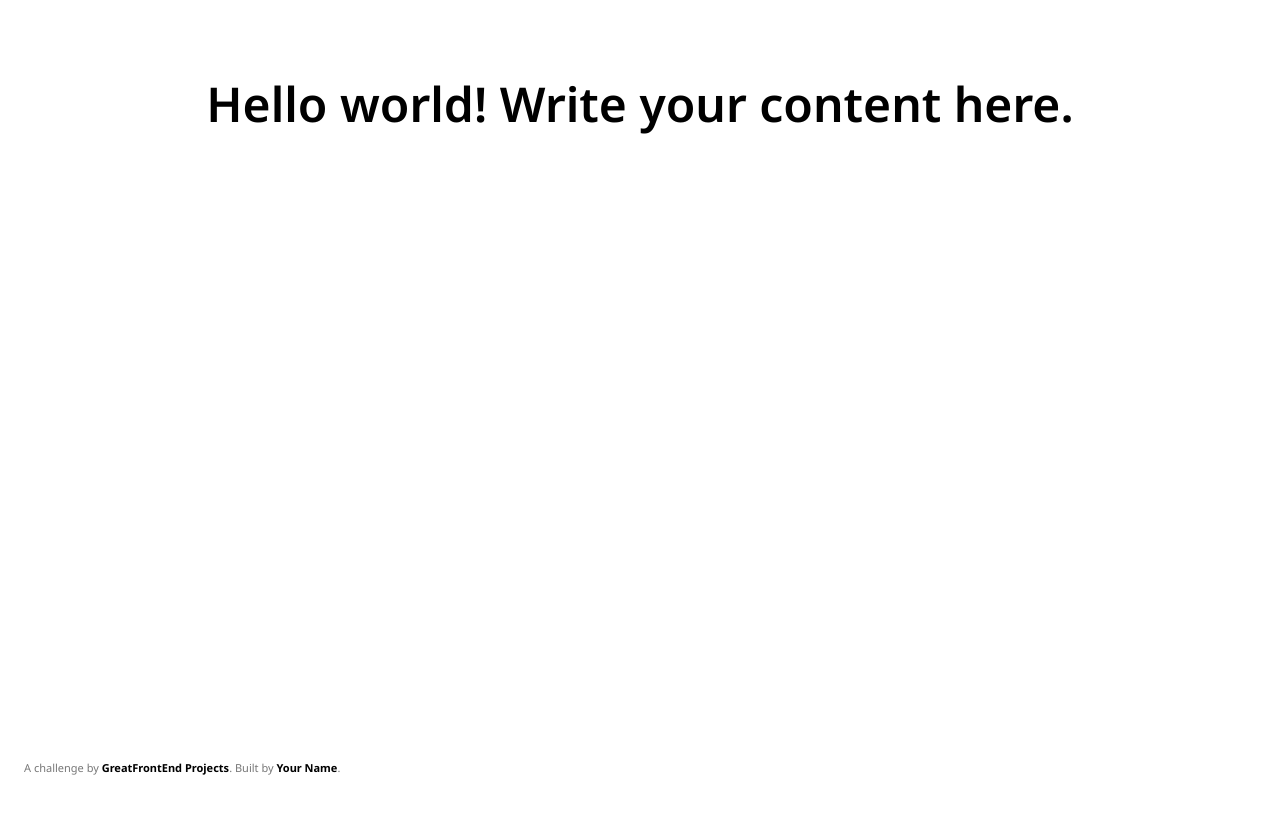
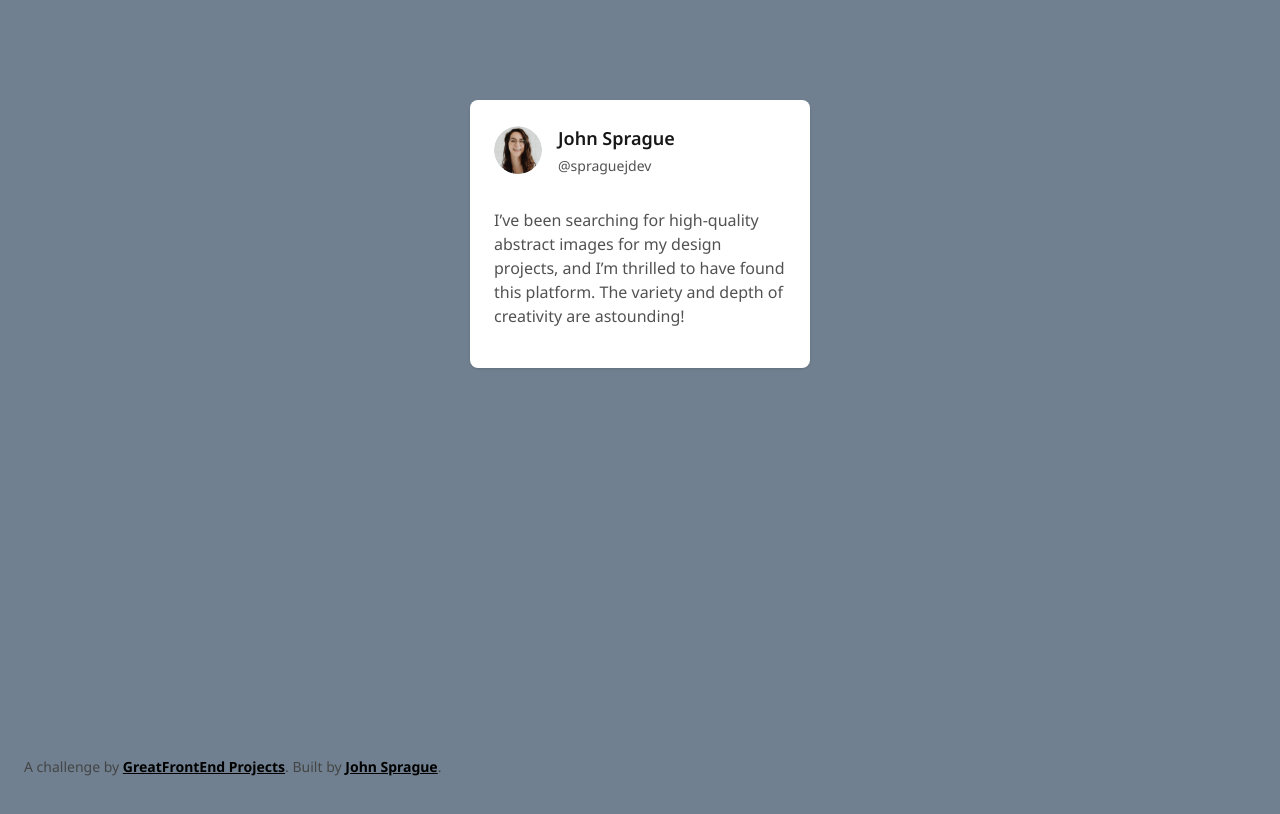
Before and after one commit to john-sprague/front-end-projects, a plain HTML site: page testimonial-card/index.html in a window 1280 px wide. Drawn offline with nearby package versions, Linux system fonts and the light colour scheme.

Commit message:
feat: testimonial-card

```diff
--- a/testimonial-card/index.html
+++ b/testimonial-card/index.html
@@ -1,6 +1,5 @@
 <!DOCTYPE html>
 <html lang="en">
-  <!-- [Delete this comment] This file is the main file for the challenge. For the most part, you should be editing this file. -->
   <head>
     <meta charset="utf-8" />
     <meta name="viewport" content="width=device-width, initial-scale=1" />
@@ -12,43 +11,131 @@
       rel="stylesheet"
     />
     <link rel="stylesheet" href="css/style.css" />
-
-    <!-- Tailwind CDN allows you to use Tailwind classes immediately in your HTML without any installation steps.
-      If you're not using Tailwind, you may delete the <script> -->
-    <!-- Get started on Tailwind: https://tailwindcss.com/docs/installation/play-cdn -->
-    <script src="https://cdn.tailwindcss.com"></script>
-
     <link rel="icon" href="img/favicon.ico" sizes="any" />
     <style>
-      /* You may write styles inside this <style> tag or within `css/style.css`. */
+      .page {
+        background-color: slategray;
+      }
+
+      /* === Block: card === */
+      .card {
+        max-width: 90%;
+        width: 21.25rem;
+        margin: 2rem auto;
+        padding: 1.5rem;
+        background-color: #fff;
+        border-radius: 0.5rem;
+        box-shadow:
+          0 0.0625rem 0.125rem -0.0625rem rgba(0, 0, 0, 0.1),
+          0 0.0625rem 0.1875rem 0 rgba(0, 0, 0, 0.1);
+        color: #525252;
+        font-family: "Noto Sans", sans-serif;
+        font-weight: 400;
+        display: flex;
+        flex-direction: column;
+        gap: 1rem;
+        margin-top: 100px;
+      }
+
+      /* === Elements of card === */
+      .card__profile {
+        display: flex;
+        align-items: center;
+        gap: 1rem;             /
+        color: #000;
+      }
+
+      .card__image-container {
+        flex-shrink: 0;
+        width: 3rem;
+        height: 3rem;
+      }
+
+      .card__image {
+        width: 100%;
+        height: 100%;
+        object-fit: cover;
+        border-radius: 50%;
+      }
+
+      .card__info {
+        display: flex;
+        flex-direction: column;
+        gap: 0.25rem;
+        flex-grow: 1;
+      }
+
+      .card__name {
+        font-size: 1.125rem;
+        line-height: 1.75rem;
+        font-weight: 600;
+        color: #171717;
+      }
+
+      .card__social {
+        font-size: 0.875rem;
+        line-height: 1.25rem;
+        color: #525252;
+      }
+
+      .card__text {
+        font-size: 1rem;
+        line-height: 1.5rem;
+      }
+
+      /* === Credits block === */
+      .credits {
+        text-align: center;
+        margin-top: 1.5rem;
+        font-size: 0.875rem;
+        color: #444;
+      }
+      .credits a {
+        text-decoration: underline;
+      }
     </style>
   </head>
-  <body>
-    <!-- Add your site or application content here -->
-    <h1 class="text-5xl text-center font-semibold pt-20">
-      Hello world! Write your content here.
-    </h1>
+  <body class="page">
+    <main>
+      <div class="card">
+        <div class="card__profile">
+          <div class="card__image-container">
+            <img
+              class="card__image"
+              src="img/profile-thumbnail.png"
+              alt="John Sprague’s profile photo"
+            />
+          </div>
+          <div class="card__info">
+            <span class="card__name">John Sprague</span>
+            <span class="card__social">@spraguejdev</span>
+          </div>
+        </div>
 
-    <!-- Sarah Dole
-      @sarahdole
-      I've been searching for high-quality abstract images for my design projects,
-      and I'm thrilled to have found this platform. The variety and depth of creativity are astounding!
-    -->
+        <p class="card__text">
+          I’ve been searching for high-quality abstract images for my design
+          projects, and I’m thrilled to have found this platform. The variety
+          and depth of creativity are astounding!
+        </p>
+      </div>
+    </main>
 
-    <!-- Attribute this challenge to yourself! -->
     <div class="credits" data-gfe-screenshot-exclude="true">
       A challenge by
       <a
         href="https://www.greatfrontend.com/projects?ref=challenges"
         target="_blank"
+        rel="noopener noreferrer"
         >GreatFrontEnd Projects</a
       >. Built by
       <a
         href="https://www.greatfrontend.com/projects/u/username"
         target="_blank"
-        >Your Name</a
+        rel="noopener noreferrer"
+        >John Sprague</a
       >.
     </div>
+
     <script src="js/index.js"></script>
   </body>
 </html>
```
Also changed, not shown: testimonial-card/img/my_avator_image.jpg (added).
